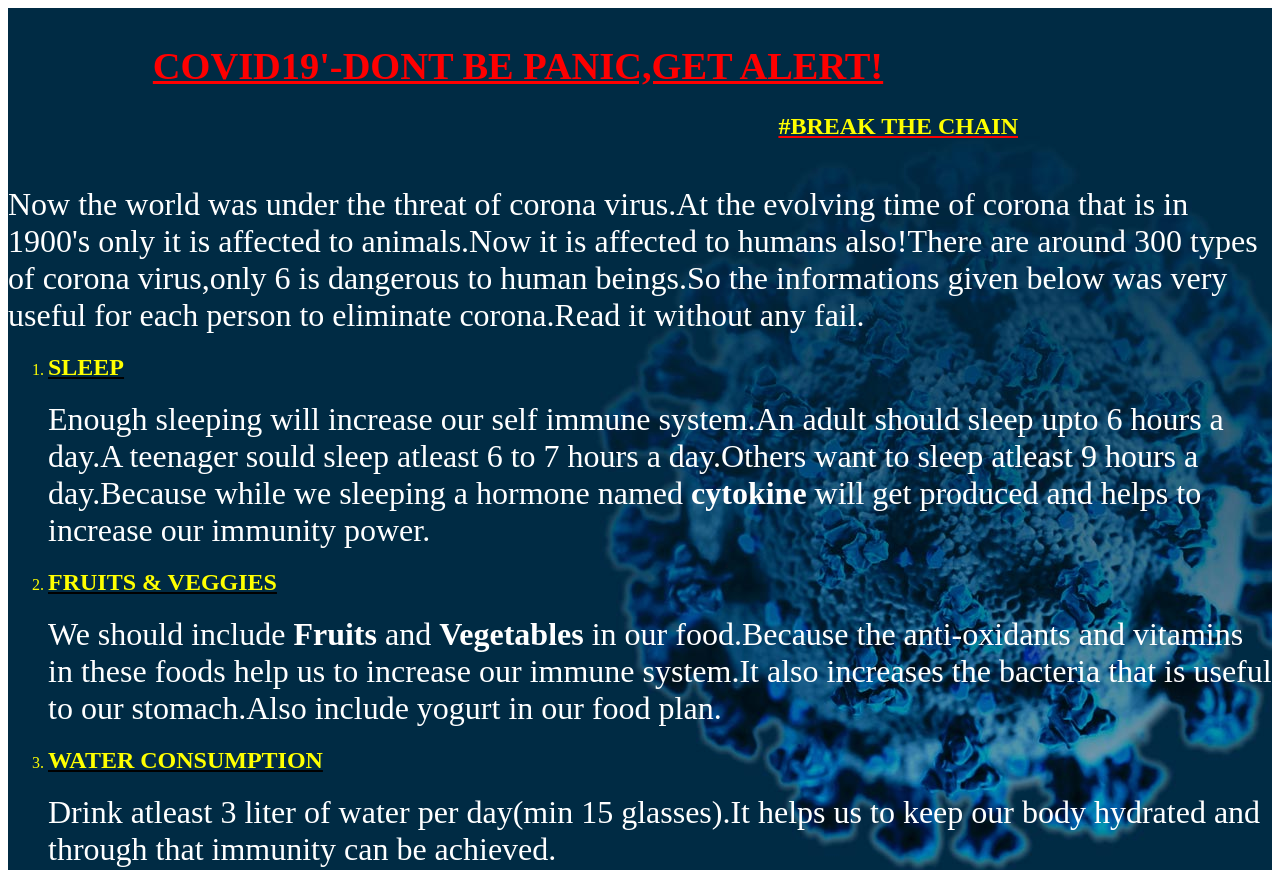
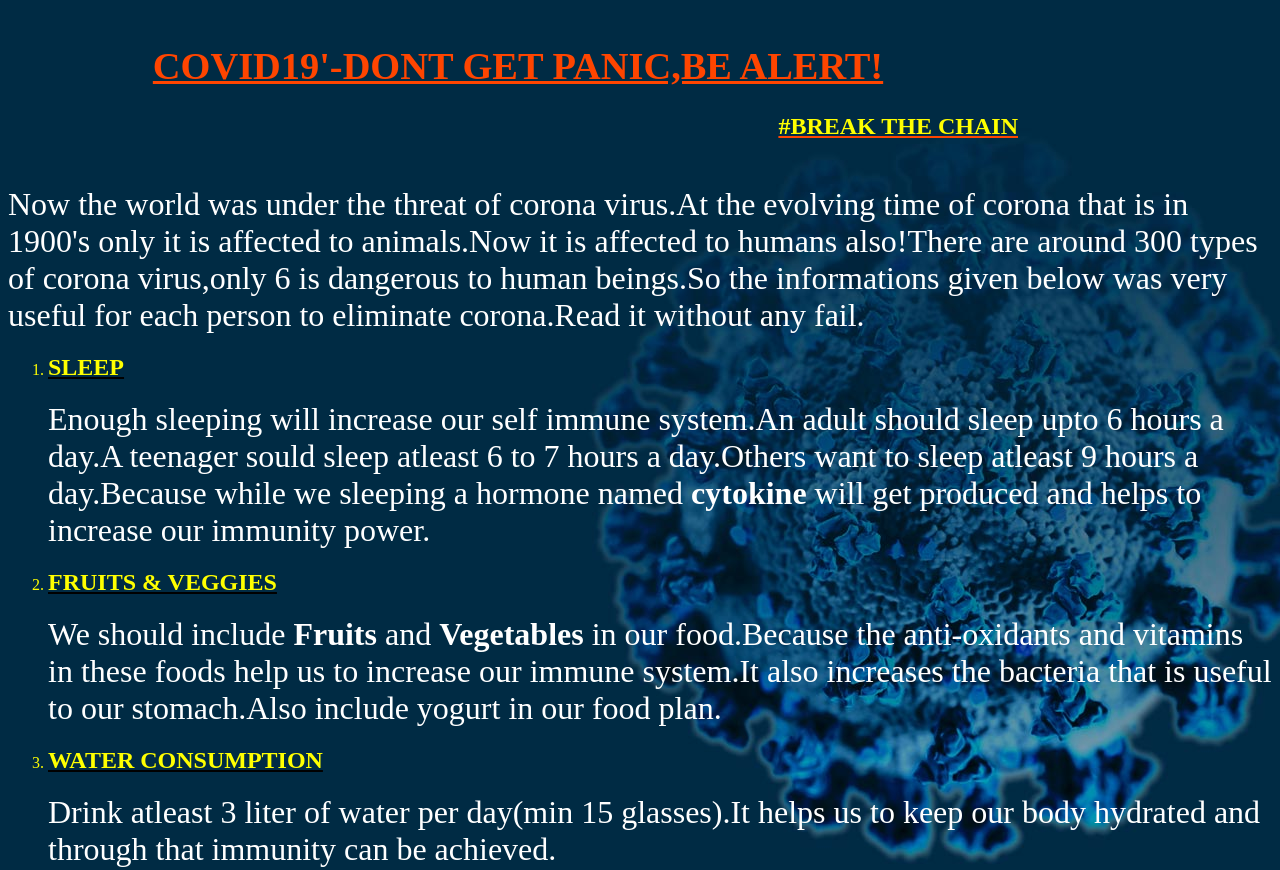
Before and after one commit to mr-imperfect/corona, a plain HTML site: page index.html in a window 1280 px wide. Shown: the top 870 px of the page. Drawn offline with Linux system fonts and the light colour scheme.

Commit message:
modified

```diff
--- a/index.html
+++ b/index.html
@@ -5,13 +5,13 @@
 <style type="text/css">
 		#main-header{
 			text-align:center;
-			color:red;
+			color:orangered;
 			padding: 10px;
 			width: 1000px;
 
 
 		}
-		.class{
+		body{
               background-image: url('set.jpg');
 		}
 		#foot{
@@ -26,9 +26,12 @@
 	</style>
 </head>
 <body>
+	<div class="container">
+		<div class="row">
+			<div class="col col-12 col sm-12 col-md-12 col-lg-12 col-xl-12">
 	<div class="class">
 <header id="main-header">
-	<big><h1><u>COVID19'-DONT BE PANIC,GET ALERT!</u></h1></big>
+	<big><h1><u>COVID19'-DONT GET PANIC,BE ALERT!</u></h1></big>
 	<u><font color="yellow"><h2 align="right"><b>#BREAK THE CHAIN</b></h2></font></u>
 	</header>
 <p><font size="6" color="white">
@@ -51,7 +54,7 @@
 <font size="6" color="white"><p>Drink atleast 3 liter of water per day(min 15 glasses).It helps us to keep our body hydrated and through that immunity can be achieved.
 	</font>
 </p>
-
+</div>
 		<u><font color="yellow"><div><li><b><h2>CARBONATED DRINKS</h2></b> </li></div></font></u>
 <font size="6" color="white"><p>	 Consumption of carbonated drinks like cola in this time leads to dehydration and it will eventually decreases our immunity power.So better keep aside this type of drinks and junk foods atleast at in this time.
 	</font>
@@ -74,5 +77,8 @@
 </p>
 </div>
 <footer id="foot">Website Created By VISHNU JAYAKUMAR &copy;,2020</footer>
+</div>
+</div>
+</div>
 </body>
 </html>
```
